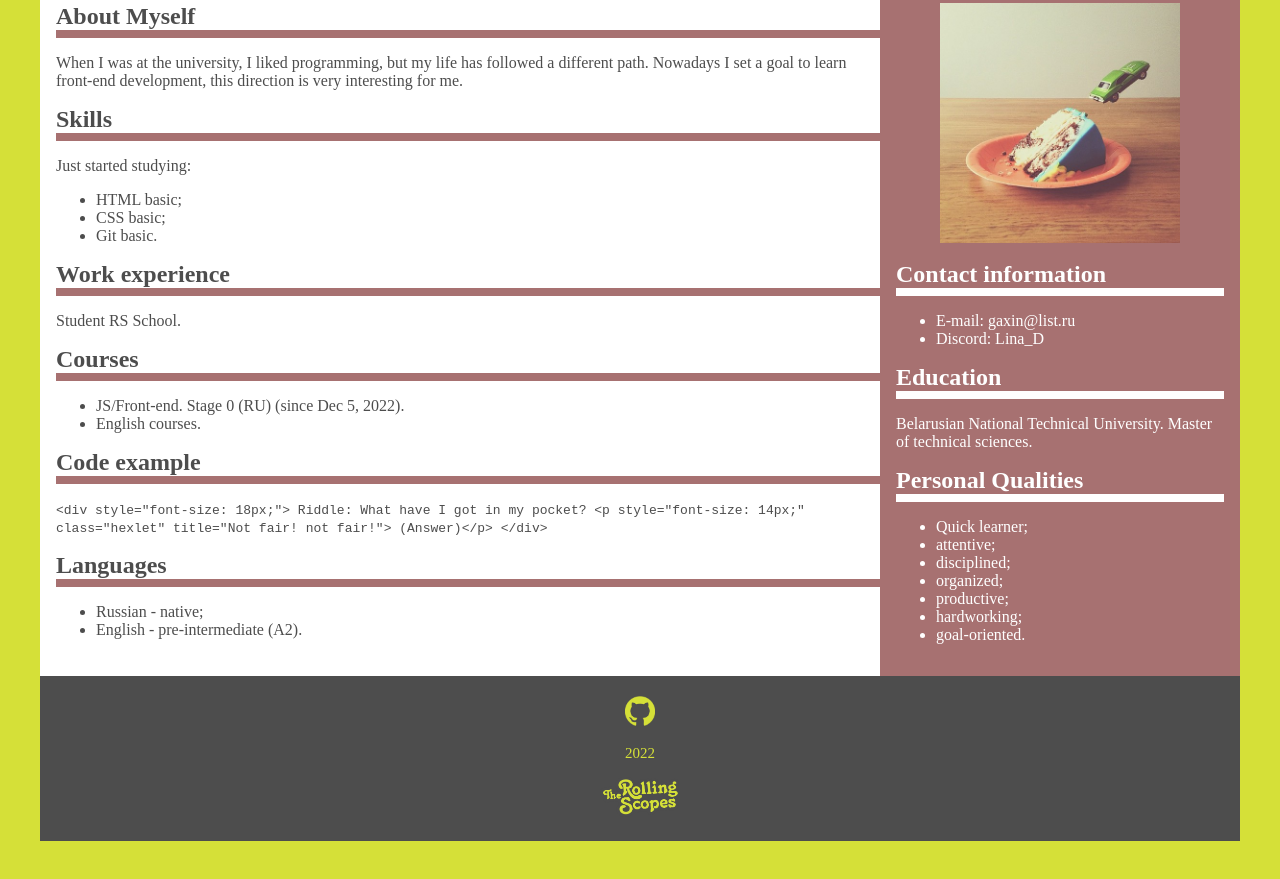
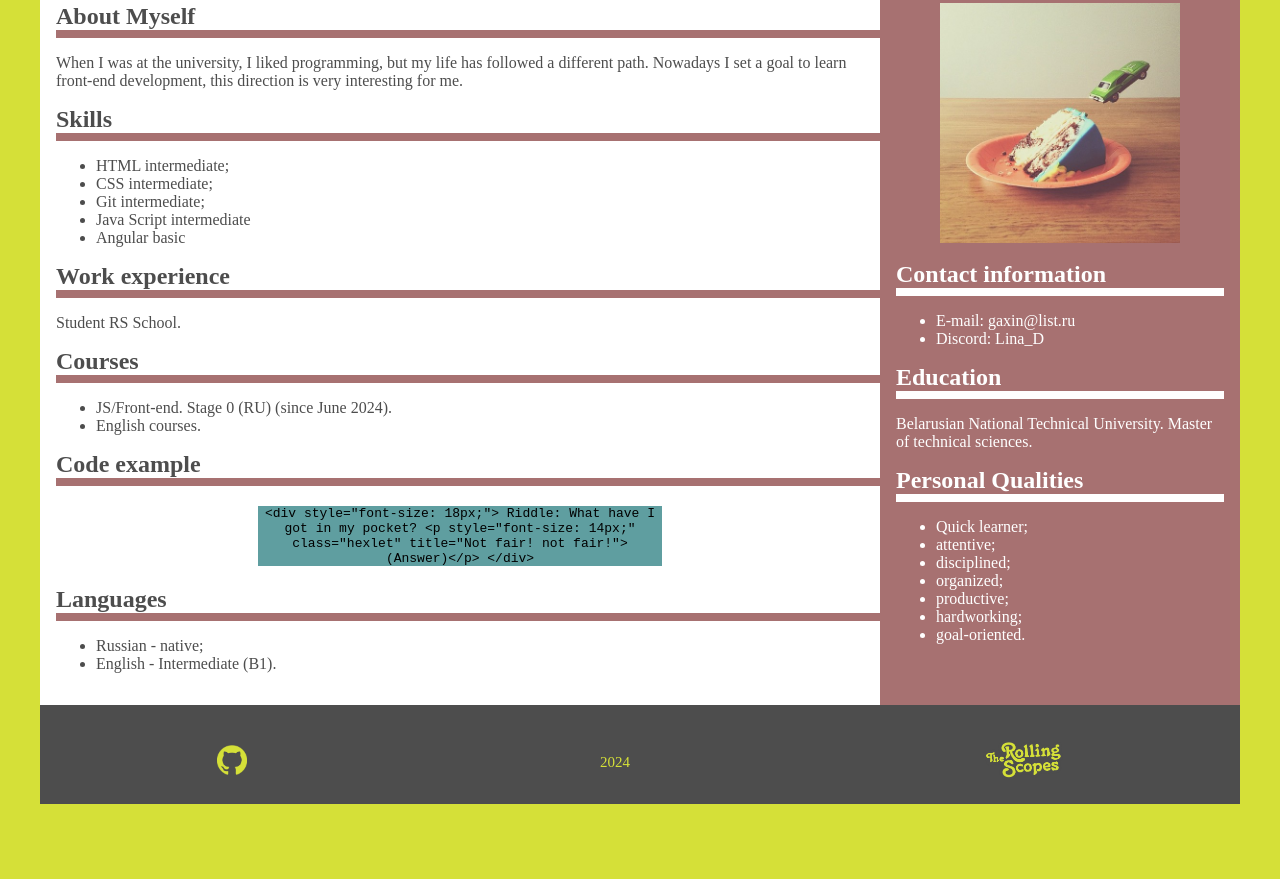
Before and after one commit to HalinaD/rsschool-cv, a plain HTML site: page index.html in a window 1280 px wide. Shown: the part 247-1126 px from the top of the page. After the commit the page ends 1091 px from the top, so only its background shows below. Drawn offline with Linux system fonts and the light colour scheme.

Commit message:
refactor: correct text

```diff
--- a/index.html
+++ b/index.html
@@ -23,11 +23,12 @@
   Nowadays I set a goal to learn front-end development, this direction is very interesting for me.</p></pre-line>
   <h2>Skills</h2>
   <div class="line"></div>
-  <p>Just started studying:</p>
   <ul>
-  <li>HTML basic;</li>
-    <li>CSS basic;</li>
-      <li>Git basic.</li>
+    <li>HTML intermediate;</li>
+    <li>CSS intermediate;</li>
+    <li>Git intermediate;</li>
+    <li>Java Script intermediate</li>
+    <li>Angular basic</li>
   </ul>
      <h2>Work experience</h2>
   <div class="line"></div>
@@ -35,12 +36,12 @@
   <h2>Courses</h2>
   <div class="line"></div>
   <ul>
-  <li>JS/Front-end. Stage 0 (RU) (since Dec 5, 2022).</li>
+  <li>JS/Front-end. Stage 0 (RU) (since June 2024).</li>
   <li>English courses.</li>
   </ul>
   <h2 id="Codeexample">Code example</h2>
   <div class="line"></div>
-  <pre-line><p><code>&lt;div style=&quot;font-size: 18px;&quot;&gt;
+  <pre-line><p class="code"><code>&lt;div style=&quot;font-size: 18px;&quot;&gt;
     Riddle: What have I got in my pocket?
     &lt;p style=&quot;font-size: 14px;&quot; class=&quot;hexlet&quot; title=&quot;Not fair! not fair!&quot;&gt;  (Answer)&lt;/p&gt;
   &lt;/div&gt;</code></p></pre-line>
@@ -48,7 +49,7 @@
   <div class="line"></div>
   <ul>
   <li>Russian - native;</li>
-  <li>English - pre-intermediate (A2).</li>
+  <li>English - Intermediate (B1).</li>
    </ul>
   </aside>
     </div>
@@ -78,7 +79,7 @@
   <a href="https://github.com/HalinaD?tab=packages">
     <img src="assets/img/github.png" width="30" height="30" alt="github">
     </a>
-    <p>2022</p>
+    <p>2024</p>
     <p><a href="https://rs.school/js-stage0/">
       <img src="assets/img/Rsslogo.png" width="80" height="40" alt="RS School" class="logo">
         </a>
--- a/style.css
+++ b/style.css
@@ -72,7 +72,7 @@ h2 {
     padding: 0;}
 
 .footer {
-    display:flow-root;
+    display:flex;
     color:#d5e038;
     box-sizing: border-box;
     width:100%;
@@ -81,4 +81,19 @@ h2 {
     text-align:center;
     padding: 20px 0 5px 0;
     font-size: 15px;
+    align-items: center;
 }
+
+a :hover {
+    transform: scale(1.2);
+}
+
+.code {
+    display: flex;
+    width: 50%;
+    text-align: center;
+    justify-content: center;
+    margin: 20px auto;
+    background-color: cadetblue;
+    color: black;
+}
```
Also changed, not shown: 1 other file.
